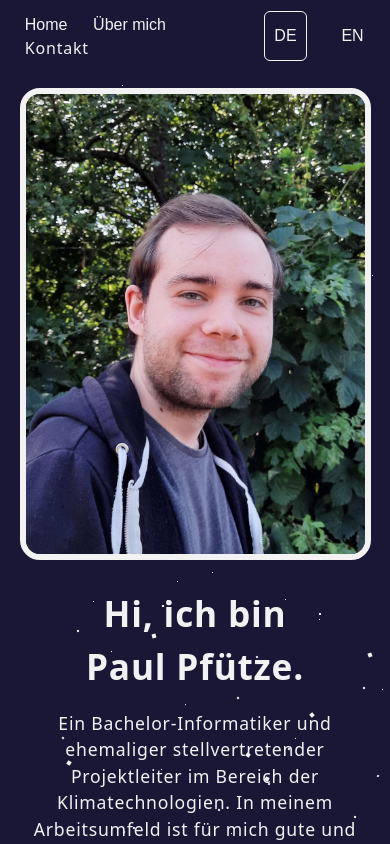
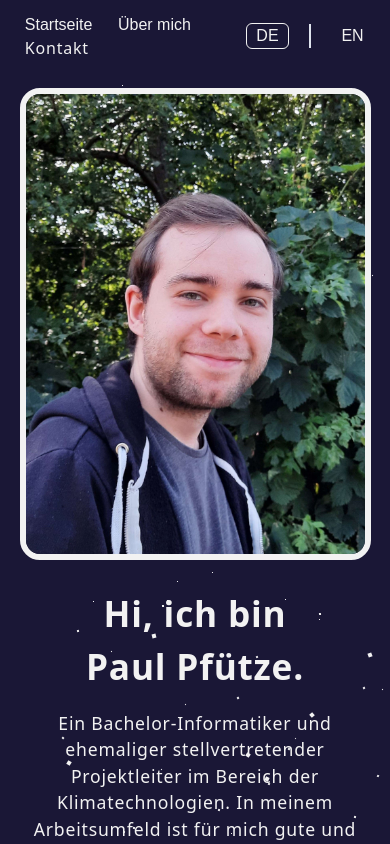
Before and after one commit to SutonToch/Portfolio, a React (Vite) app: page / in a window 390 px wide. Shown: the top 844 px of the page. Built offline with nearby package versions, Linux system fonts and the light colour scheme.

Commit message:
UPDATE header

```diff
--- a/src/components/Header.tsx
+++ b/src/components/Header.tsx
@@ -12,12 +12,13 @@ export default function Header(props:HeaderProps) {
     <header>
       <div className="container">
         <div>
-          <button onClick={() => props.setPage("Home")}>Home</button>
+          <button onClick={() => props.setPage("Home")}>{props.lang == "EN" ? "Home" : "Startseite"}</button>
           <button onClick={() => props.setPage("About")}>{props.lang == "EN" ? "About me" : "Über mich"}</button>
           <a href="mailto:n.suton@web.de">{props.lang == "EN" ? "Contact" : "Kontakt"}</a>
         </div>
         <div className="lang-container">
           <button className={props.lang == "DE" ? "lang active" : "lang"} onClick={() => props.setLang("DE")}>DE</button>
+          <div className="separator"></div>
           <button className={props.lang == "EN" ? "lang active" : "lang"} onClick={() => props.setLang("EN")}>EN</button>
         </div>
       </div>
--- a/src/styles/Header.css
+++ b/src/styles/Header.css
@@ -44,6 +44,11 @@ header a {
   cursor: pointer;
 }
 
+.separator {
+  width: 1px;
+  border: 1px solid hsl(220, 30%, 90%);
+}
+
 .active {
   outline: 1px solid hsl(0, 0%, 95%);
   border-radius: 5px;
@@ -56,6 +61,12 @@ header a {
     margin-inline: 0.3em;
     font-weight: 500;
   }
+  .lang-container {
+    align-items: center;
+  }
+  .separator {
+    height: 50%;
+  }
 }
 
 /*# sourceMappingURL=Header.css.map */
--- a/src/styles/scss/Header.scss
+++ b/src/styles/scss/Header.scss
@@ -50,6 +50,11 @@ header {
     cursor: pointer;
 }
 
+.separator {
+    width: 1px;
+    border: 1px solid var.$clr-lightgrey;
+}
+
 .active {
     outline: 1px solid var.$clr-white;
     border-radius: 5px;
@@ -62,4 +67,12 @@ header {
         margin-inline: 0.3em;
         font-weight: 500;
     }
+
+    .lang-container {
+        align-items: center;
+    }
+
+    .separator {
+        height: 50%;
+    }
 }
```
Also changed, not shown: 1 other file (tests, documents, lock files or other folders).
